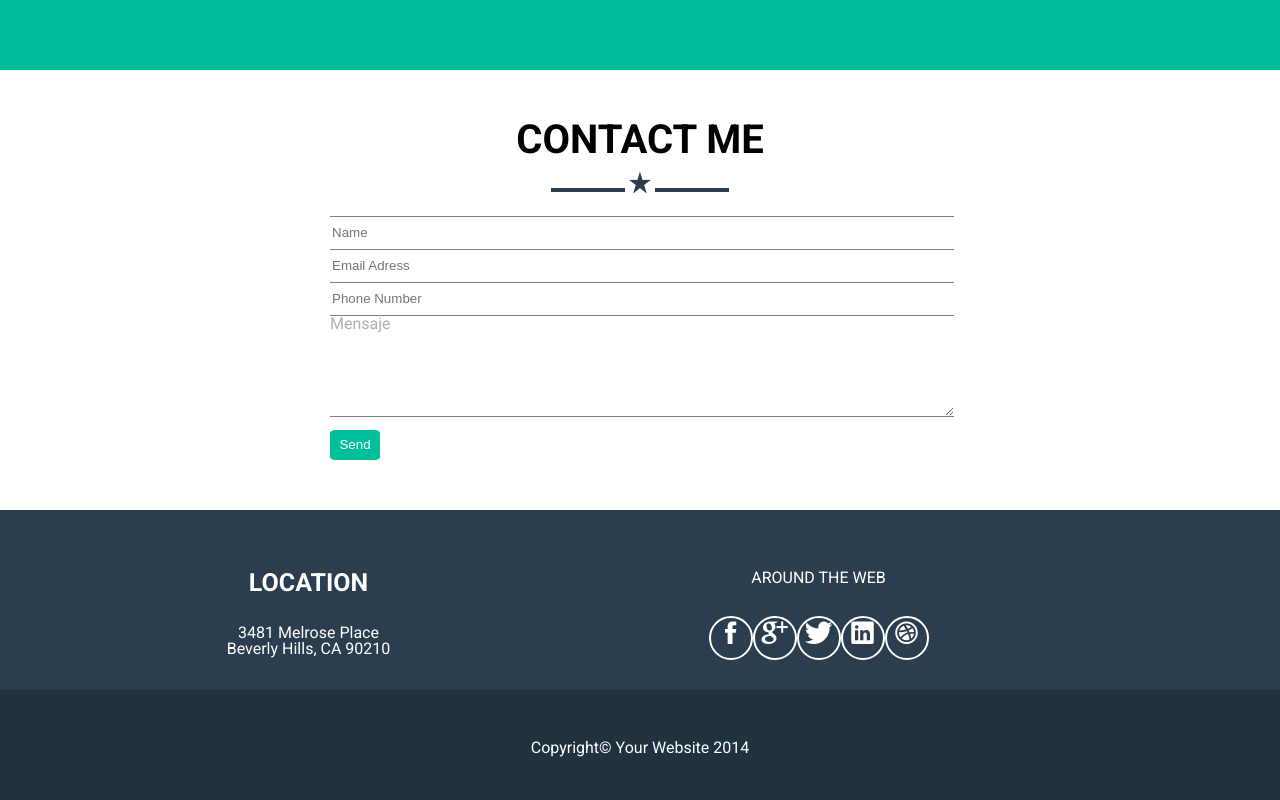
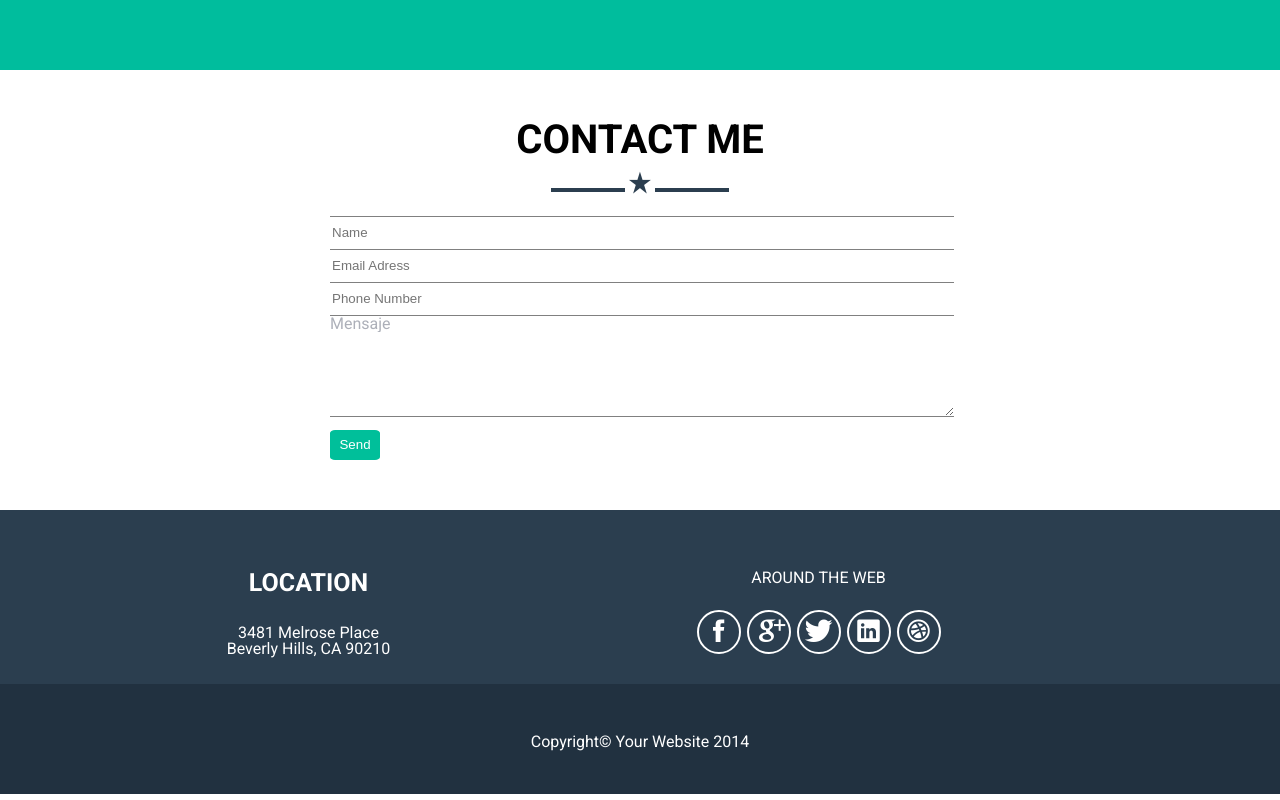
Before and after one commit to Nikitczuk/workshop, a plain HTML site: page index.html in a window 1280 px wide. Shown: the part 1823-2623 px from the top of the page. Drawn offline with nearby package versions, Linux system fonts and the light colour scheme.

Commit message:
Listo el pollo

```diff
--- a/css/style.css
+++ b/css/style.css
@@ -234,6 +234,14 @@ form{
 	text-align: center;
 
 }
+.circulo{
+	height: 40px;
+    width: 40px;
+    border-radius: 50%;
+    border: 2px solid white;
+    margin: 0 3px;
+    margin-top: -37px;
+}
 .around{
 	width: 65%;
 	float: right;
@@ -249,14 +257,11 @@ form{
 	text-align: center;
 }
 .rsocial{
-	display: inline-block;
-	height: 40px;
-	width:40px;
-	border-radius: 50%;
+	display: inline;
 	font-size:30px;
-	border: 2px solid white;
 	color:white;
 	margin-bottom: 30px;
+	padding: 7px;
 
 }
 
--- a/index.html
+++ b/index.html
@@ -126,11 +126,19 @@
 				<h2 class="around2">Around the web</h2>
 				<div class="icons">
 	                <ul>
-	                               <li><span class="fb ion-social-facebook rsocial"></span></li>
-	                               <li><span class="fb ion-social-googleplus rsocial"></span></li>
-	                               <li class="active"><span class="fb ion-social-twitter rsocial"></span></li>
-	                               <li><span class="fb ion-social-linkedin rsocial"></span></li>
-	                               <li><span class="fb ion-social-dribbble rsocial"></span></li>
+	                               <li><span class="fb ion-social-facebook rsocial"></span>
+	                               <div class="circulo"></div></li>
+	                               <li><span class="fb ion-social-googleplus rsocial">
+	                               	<div class="circulo"></div>
+	                               </span></li>
+	                               <li class="active"><span class="fb ion-social-twitter rsocial"></span>
+	                               <div class="circulo"></div>
+	                               </li>
+	                               <li><span class="fb ion-social-linkedin rsocial"></span><div class="circulo"></div>
+	                               </li>
+	                               <li><span class="fb ion-social-dribbble rsocial"></span>
+	                               <div class="circulo"></div>
+	                               </li>
 
 	                </ul>
 	        	</div>
```
